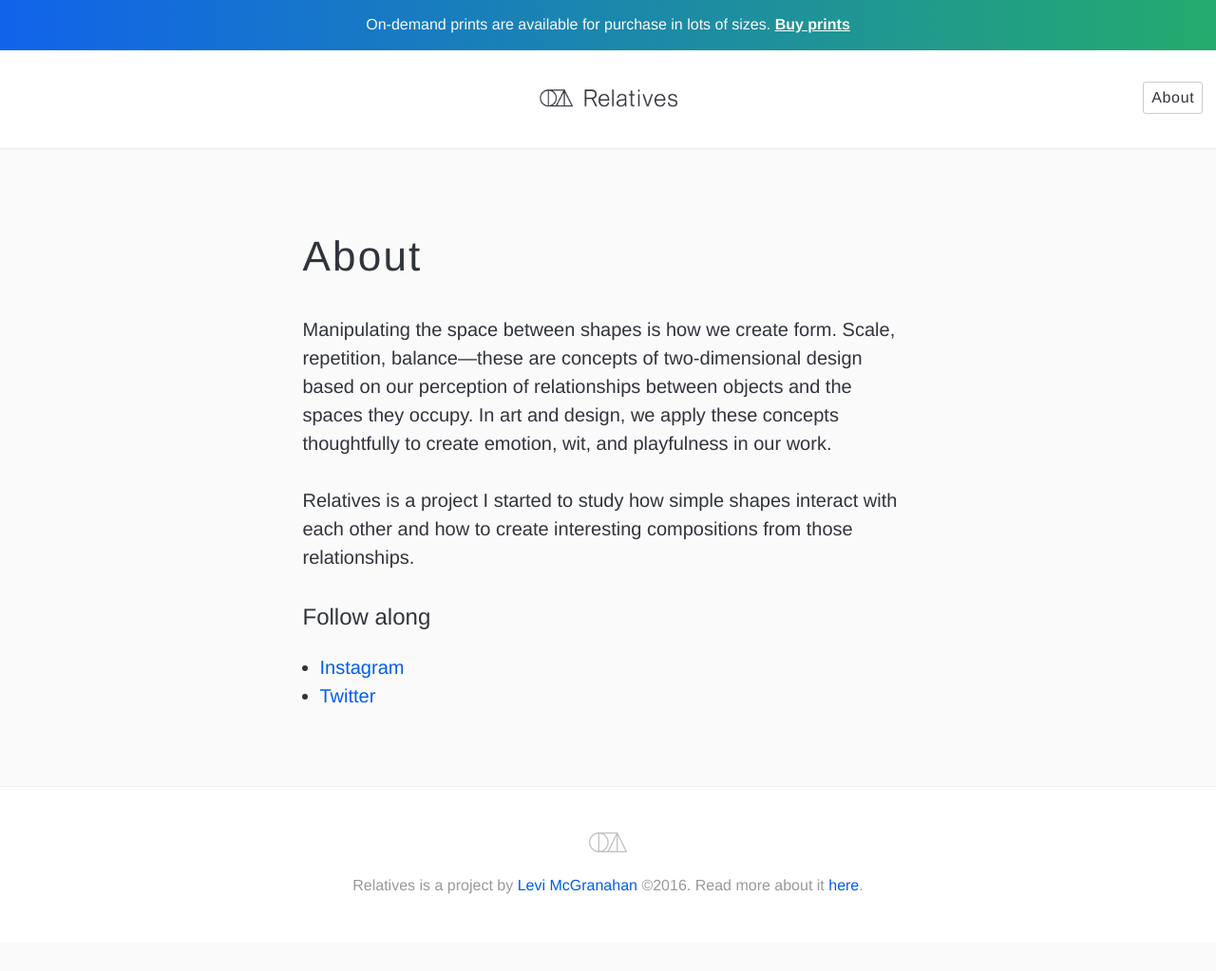
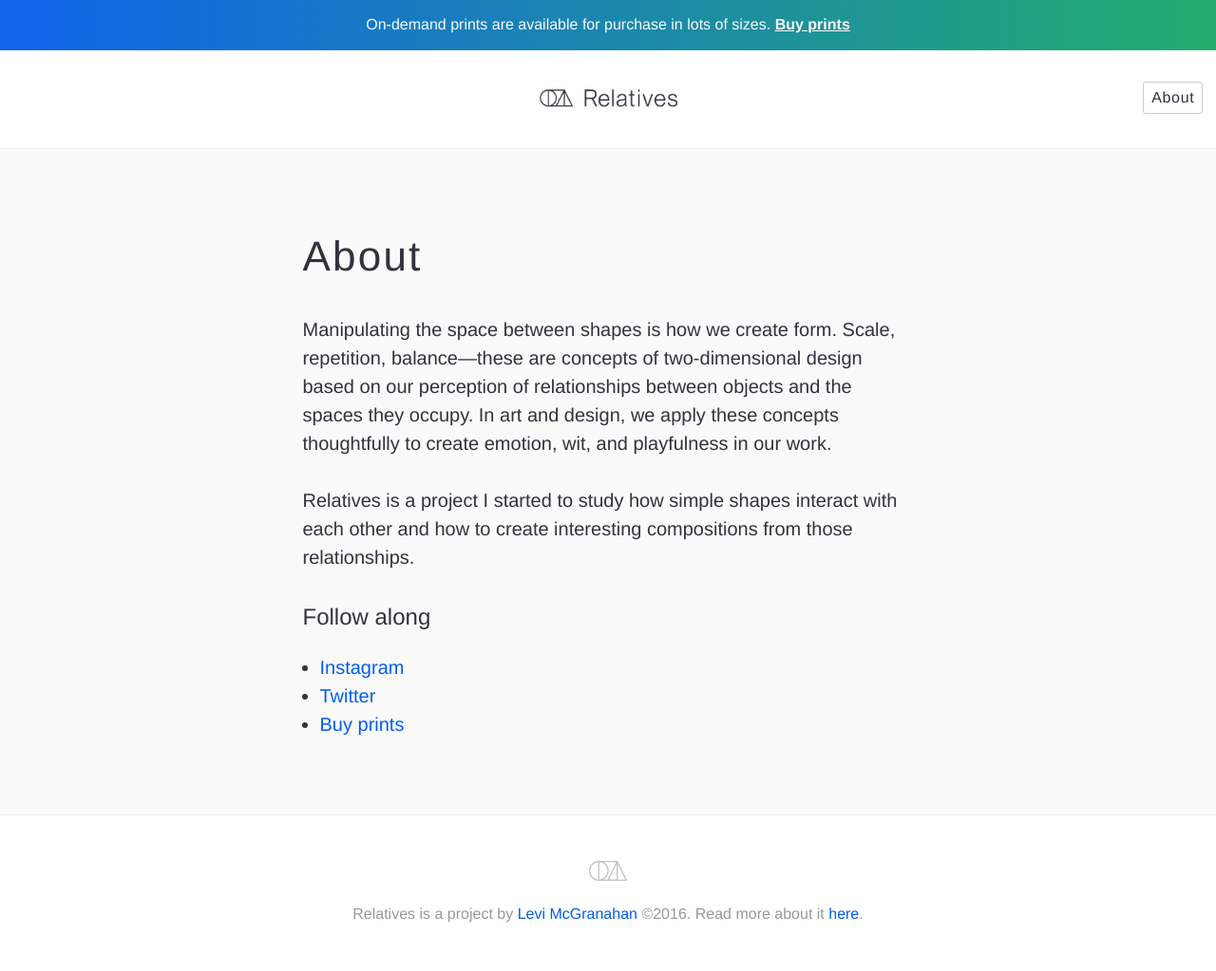
Before and after one commit to levimcg/relatives, a Jekyll site: the page built from about/index.md, in a window 1280 px wide. Shown: the whole page at 95% size. Built offline with Jekyll 4.4.1, drawn with Linux system fonts in a browser that asks for light colours; nearby versions of some CDN libraries; before the commit the page ends 993 px from its top, so only the background shows below that.

Commit message:
Adds link to buy prints on about page

```diff
--- a/about/index.md
+++ b/about/index.md
@@ -10,3 +10,4 @@ Relatives is a project I started to study how simple shapes interact with each o
 
 - [Instagram](https://www.instagram.com/levimcg/)
 - [Twitter](https://www.twitter.com/levimcg/)
+- [Buy prints](https://society6.com/levimcg/collection/relatives)
```
